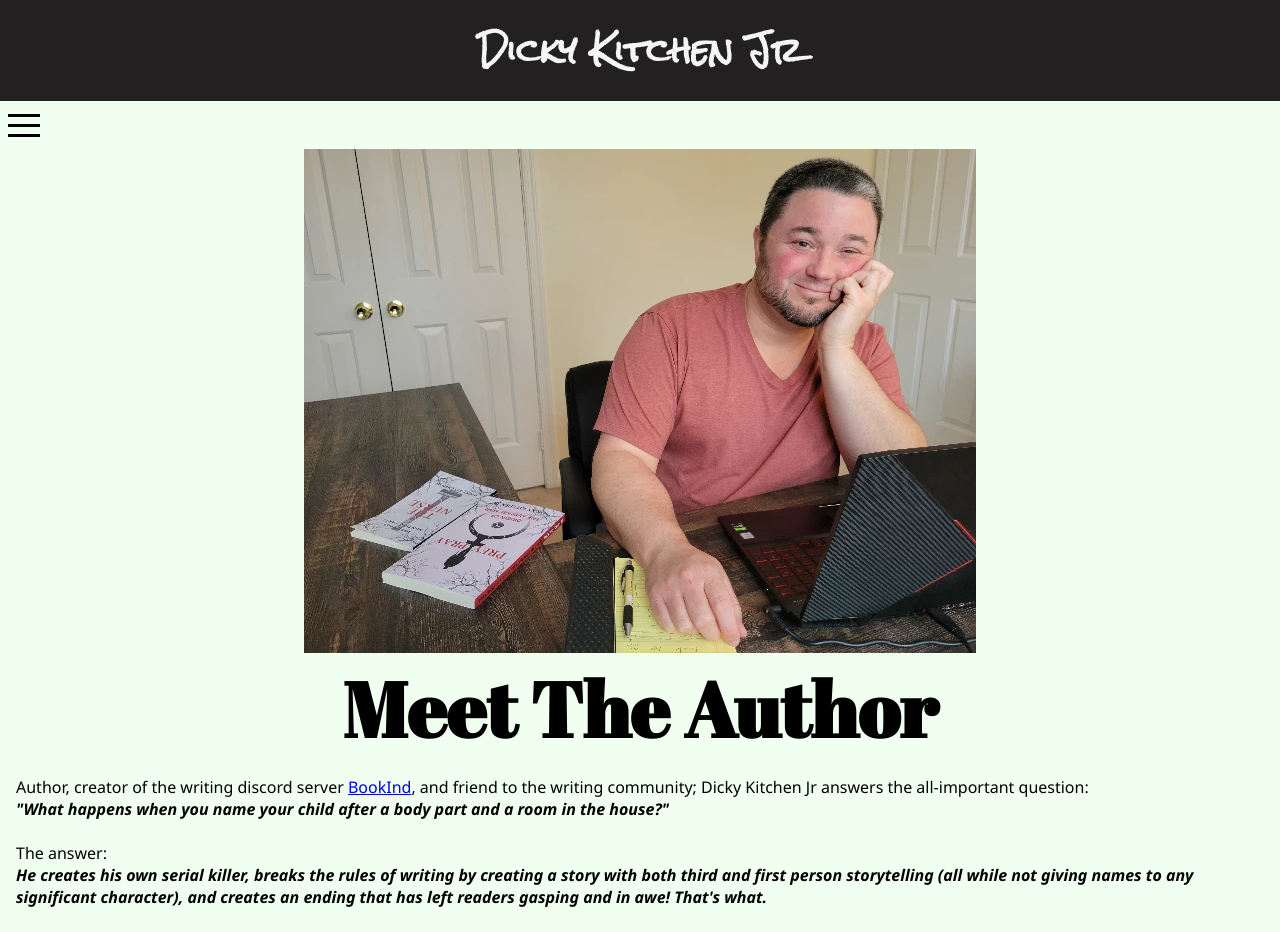
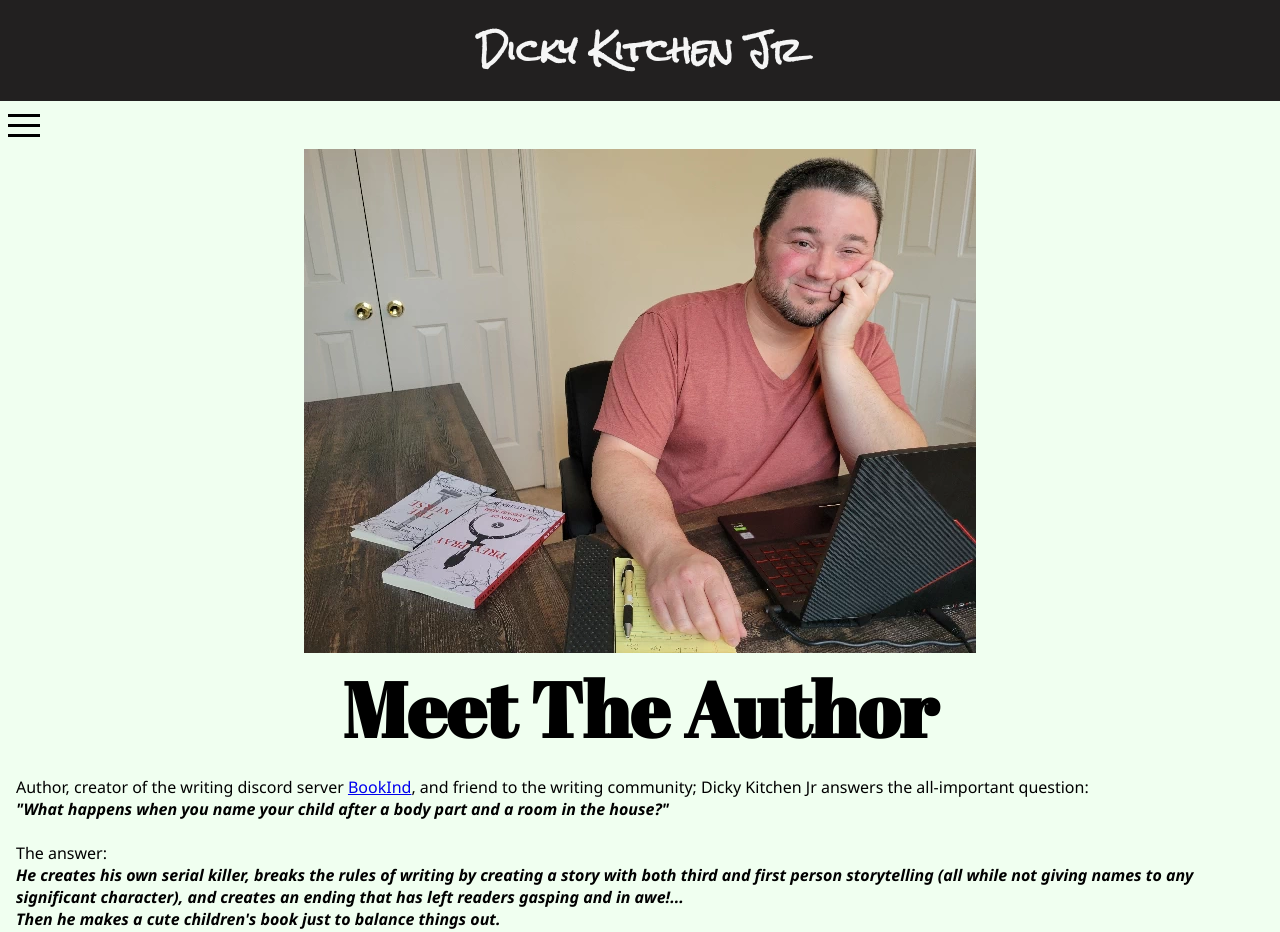
Before and after one commit to DickyKitchenJr/author-site-version-2, a React (Create React App) app in the folder author-v2/: page /about in a window 1280 px wide. Shown: the top 932 px of the page. Built offline with nearby package versions, Linux system fonts and the light colour scheme.

Commit message:
Update About.js

```diff
--- a/author-v2/src/Components/About.js
+++ b/author-v2/src/Components/About.js
@@ -15,7 +15,6 @@ function About() {
       <Header />
 
       <div className="about">
-
         <div className="nav-menu">
           <Hamburger toggled={isOpen} toggle={setOpen} />
           {isOpen ? <Nav /> : null}
@@ -28,9 +27,7 @@ function About() {
               src={TypingAuthor}
               alt="Dicky Kitchen Jr typing on his laptop"
             />
-        <h2 className="about-h2">
-          Meet The Author
-        </h2>
+            <h2 className="about-h2">Meet The Author</h2>
           </div>
 
           <p className="about-p">
@@ -45,26 +42,30 @@ function About() {
             , and friend to the writing community; Dicky Kitchen Jr answers the
             all-important question:
             <br />
-          <span className="about-span">"What happens when you name your child after a body part and a room in
-          the house?"</span>
+            <span className="about-span">
+              "What happens when you name your child after a body part and a
+              room in the house?"
+            </span>
             <br />
             <br />
             The answer:
             <br />
-          <span className="about-span">He creates his own serial killer, breaks the rules of writing by
-          creating a story with both third and first person storytelling (all
-          while not giving names to any significant character), and creates an
-          ending that has left readers gasping and in awe! That's what.</span>
+            <span className="about-span">
+              He creates his own serial killer, breaks the rules of writing by
+              creating a story with both third and first person storytelling
+              (all while not giving names to any significant character), and
+              creates an ending that has left readers gasping and in awe!...<br/>
+              Then he makes a cute children's book just to balance things out.
+            </span>
             <br />
             <br />
-          Dicky Kitchen Jr brings his unique personality and life experiences to
-          his writings (probably shouldn't say that after the whole "creates his
-          own serial killer" thing), resulting in stories unlike any seen
-          before.
+            Dicky Kitchen Jr brings his unique personality and life experiences
+            to his writings (probably shouldn't say that after the whole
+            "creates his own serial killer" thing), resulting in stories unlike
+            any seen before.
           </p>
         </main>
       </div>
-
 
       <Copyright />
     </>
```
Lines whose indentation alone changed are shown as unchanged.
